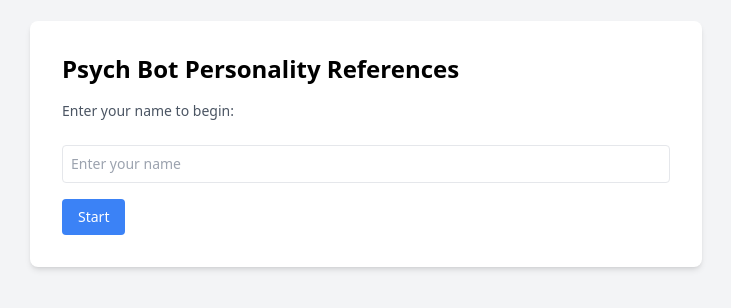
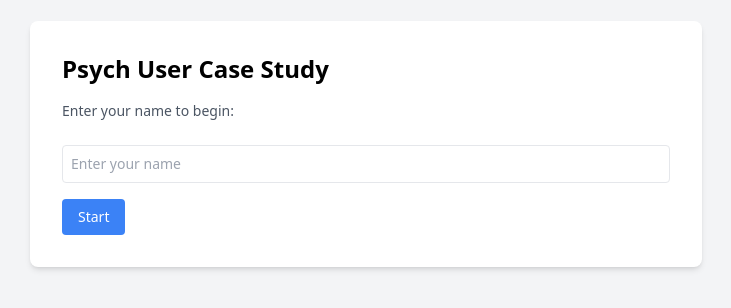
Before and after one commit to PalashM9/big5front, a plain HTML site: page frontend/index.html in a window 1280 px wide. Shown: the part 256-564 px from the top of the page, without its empty margins (274-1005 px from the left). Drawn offline with nearby package versions, Linux system fonts and the light colour scheme.

Commit message:
Title change

```diff
--- a/frontend/index.html
+++ b/frontend/index.html
@@ -19,7 +19,7 @@
       </div>
       <!-- Welcome Screen -->
       <div id="welcomeScreen" class="bg-white p-8 rounded-lg shadow-md w-full max-w-2xl">
-         <h1 class="text-2xl font-bold mb-4">Psych Bot Personality References</h1>
+         <h1 class="text-2xl font-bold mb-4">Psych User Case Study</h1>
          <p class="text-gray-600 mb-6">Enter your name to begin:</p>
          <input type="text" id="name" class="w-full border p-2 rounded mb-4" placeholder="Enter your name">
          <button onclick="setUserName()" class="bg-blue-500 text-white px-4 py-2 rounded hover:bg-blue-600">Start</button>
```
